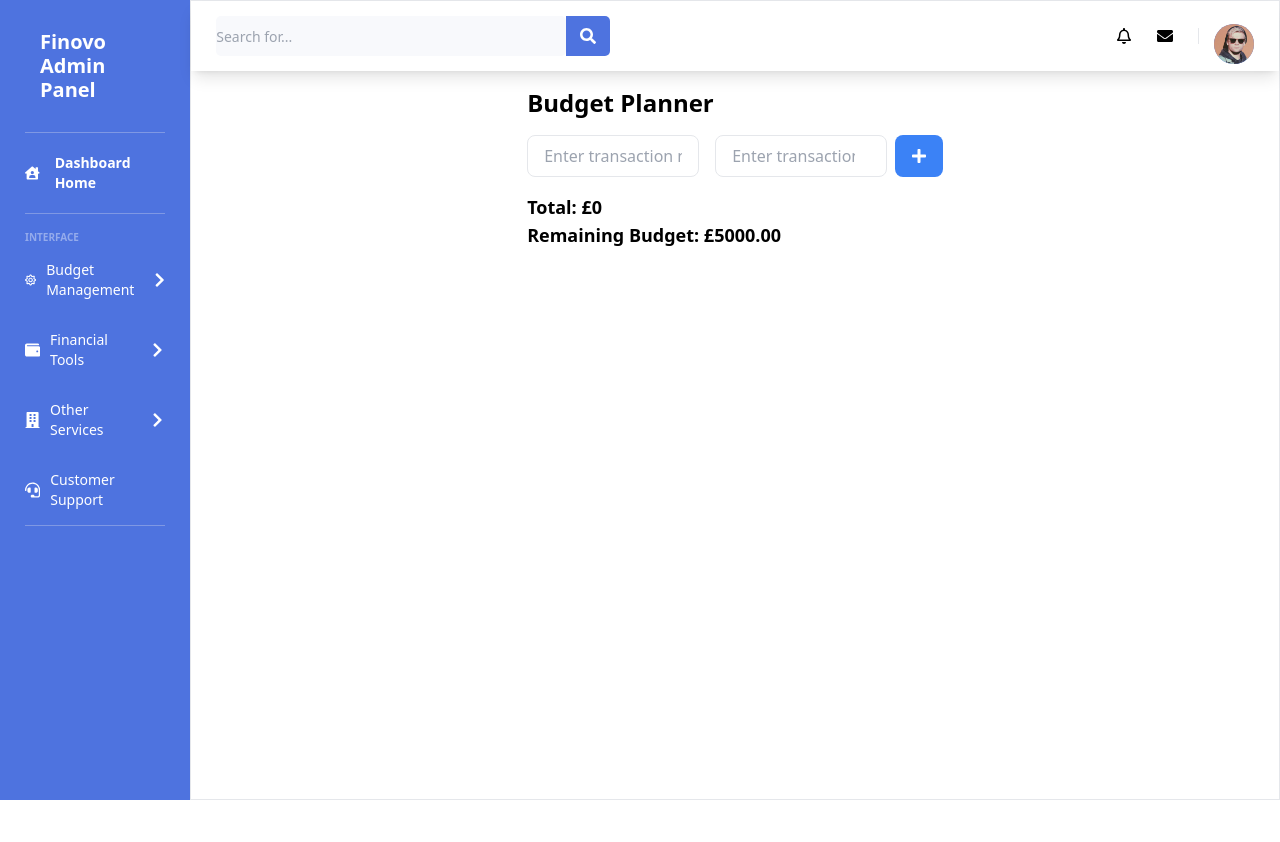
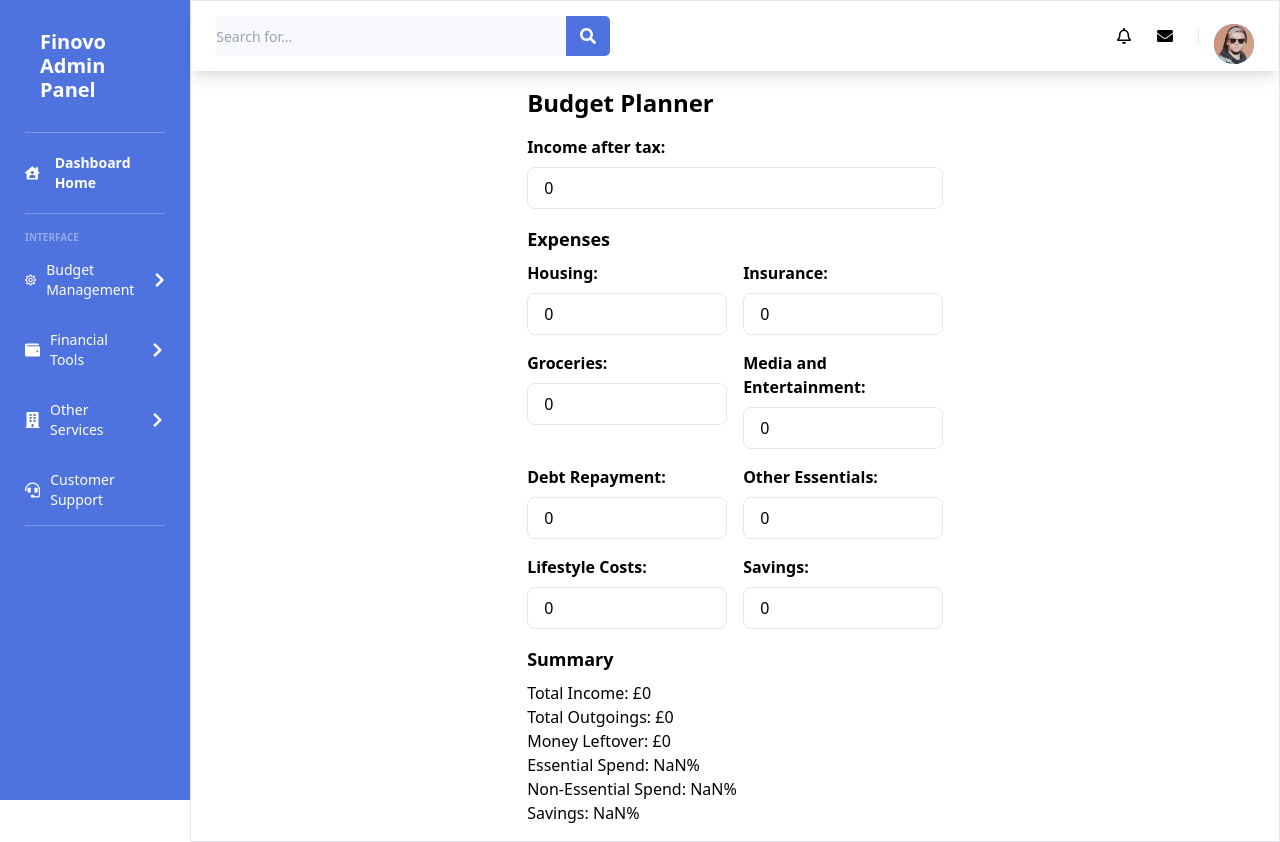
Before and after one commit to AlDBanda/Dashboard, a React (Vite) app in the folder finovo/: page /budget-planner in a window 1280 px wide. Before the commit the page ends 800 px from the top, so only its background shows below. Built offline with nearby package versions, Linux system fonts and the light colour scheme.

Commit message:
'Budget planner updated'

```diff
--- a/finovo/src/Pages/BudgetPlanner.jsx
+++ b/finovo/src/Pages/BudgetPlanner.jsx
@@ -1,98 +1,156 @@
 import React, { useState } from 'react';
-import { FaPlus, FaTrash } from 'react-icons/fa';
+
 
 const BudgetPlanner = () => {
-  const [transactions, setTransactions] = useState([]);
-  const [newTransactionName, setNewTransactionName] = useState('');
-  const [newTransactionAmount, setNewTransactionAmount] = useState('');
+  const [income, setIncome] = useState(0);
+  const [housing, setHousing] = useState(0);
+  const [insurance, setInsurance] = useState(0);
+  const [groceries, setGroceries] = useState(0);
+  const [media, setMedia] = useState(0);
+  const [debtRepayment, setDebtRepayment] = useState(0);
+  const [otherEssentials, setOtherEssentials] = useState(0);
+  const [lifestyleCosts, setLifestyleCosts] = useState(0);
+  const [savings, setSavings] = useState(0);
 
-  const handleAddTransaction = () => {
-    if (newTransactionName !== '' && newTransactionAmount !== '') {
-      const newTransaction = {
-        name: newTransactionName,
-        amount: parseFloat(newTransactionAmount),
-      };
-
-      const updatedTransactions = [...transactions, newTransaction];
-      setTransactions(updatedTransactions);
-
-      setNewTransactionName('');
-      setNewTransactionAmount('');
-    }
+  const calculateTotalOutgoings = () => {
+    return (
+      housing +
+      insurance +
+      groceries +
+      media +
+      debtRepayment +
+      otherEssentials +
+      lifestyleCosts
+    );
   };
 
-  const handleDeleteTransaction = (index) => {
-    const updatedTransactions = [...transactions];
-    updatedTransactions.splice(index, 1);
-    setTransactions(updatedTransactions);
+  const calculateMoneyLeftover = () => {
+    return income - calculateTotalOutgoings();
   };
 
-  const calculateTotal = () => {
-    return transactions.reduce((total, transaction) => total + transaction.amount, 0);
+  const calculatePercentage = (amount, total) => {
+    return ((amount / total) * 100).toFixed(2);
   };
 
-  const calculateRemainingBudget = () => {
-    const totalSpent = calculateTotal();
-    return totalSpent.toFixed(2);
+  const calculateEssentialSpendPercentage = () => {
+    const essentials = housing + insurance + groceries;
+    return calculatePercentage(essentials, income);
   };
 
-  const calculateBudgetLimit = () => {
-    const budgetLimit = 5000; // Set your budget limit here
-    const remainingBudget = budgetLimit - calculateTotal();
-    return remainingBudget.toFixed(2);
+  const calculateNonEssentialSpendPercentage = () => {
+    const nonEssentials = media + lifestyleCosts;
+    return calculatePercentage(nonEssentials, income);
+  };
+
+  const calculateSavingsPercentage = () => {
+    const savingsPercentage = savings + debtRepayment;
+    return calculatePercentage(savingsPercentage, income);
   };
 
   return (
     <div className="max-w-md mx-auto p-4">
       <h2 className="text-2xl font-bold mb-4">Budget Planner</h2>
 
-      <div className="flex mb-4">
-        <input
-          type="text"
-          className="w-1/2 px-4 py-2 mr-2 rounded-lg border focus:outline-none"
-          placeholder="Enter transaction name"
-          value={newTransactionName}
-          onChange={(e) => setNewTransactionName(e.target.value)}
-        />
+      <div className="mb-4">
+        <label className="block font-bold mb-2">Income after tax:</label>
         <input
           type="number"
-          className="w-1/2 px-4 py-2 ml-2 rounded-lg border focus:outline-none"
-          placeholder="Enter transaction amount"
-          value={newTransactionAmount}
-          onChange={(e) => setNewTransactionAmount(e.target.value)}
+          className="w-full px-4 py-2 rounded-lg border focus:outline-none"
+          value={income}
+          onChange={(e) => setIncome(parseFloat(e.target.value))}
         />
-        <button
-          className="ml-2 px-4 py-2 bg-blue-500 text-white rounded-lg hover:bg-blue-600 focus:outline-none"
-          onClick={handleAddTransaction}
-        >
-          <FaPlus />
-        </button>
       </div>
 
-      <ul className="space-y-2">
-        {transactions.map((transaction, index) => (
-          <li
-            key={index}
-            className="flex items-center justify-between px-4 py-2 bg-gray-100 rounded-lg"
-          >
-            <span>{transaction.name}</span>
-            <span>${transaction.amount}</span>
-            <button
-              className="text-red-500 hover:text-red-600 focus:outline-none"
-              onClick={() => handleDeleteTransaction(index)}
-            >
-              <FaTrash />
-            </button>
-          </li>
-        ))}
-      </ul>
+      <h3 className="text-lg font-bold mb-2">Expenses</h3>
+
+      <div className="grid grid-cols-2 gap-4 mb-4">
+        <div>
+          <label className="block font-bold mb-2">Housing:</label>
+          <input
+            type="number"
+            className="w-full px-4 py-2 rounded-lg border focus:outline-none"
+            value={housing}
+            onChange={(e) => setHousing(parseFloat(e.target.value))}
+          />
+        </div>
+        <div>
+          <label className="block font-bold mb-2">Insurance:</label>
+          <input
+            type="number"
+            className="w-full px-4 py-2 rounded-lg border focus:outline-none"
+            value={insurance}
+            onChange={(e) => setInsurance(parseFloat(e.target.value))}
+          />
+        </div>
+        <div>
+          <label className="block font-bold mb-2">Groceries:</label>
+          <input
+            type="number"
+            className="w-full px-4 py-2 rounded-lg border focus:outline-none"
+            value={groceries}
+            onChange={(e) => setGroceries(parseFloat(e.target.value))}
+          />
+        </div>
+        <div>
+          <label className="block font-bold mb-2">Media and Entertainment:</label>
+          <input
+            type="number"
+            className="w-full px-4 py-2 rounded-lg border focus:outline-none"
+            value={media}
+            onChange={(e) => setMedia(parseFloat(e.target.value))}
+          />
+        </div>
+        <div>
+          <label className="block font-bold mb-2">Debt Repayment:</label>
+          <input
+            type="number"
+            className="w-full px-4 py-2 rounded-lg border focus:outline-none"
+            value={debtRepayment}
+            onChange={(e) => setDebtRepayment(parseFloat(e.target.value))}
+          />
+        </div>
+        <div>
+          <label className="block font-bold mb-2">Other Essentials:</label>
+          <input
+            type="number"
+            className="w-full px-4 py-2 rounded-lg border focus:outline-none"
+            value={otherEssentials}
+            onChange={(e) => setOtherEssentials(parseFloat(e.target.value))}
+          />
+        </div>
+        <div>
+          <label className="block font-bold mb-2">Lifestyle Costs:</label>
+          <input
+            type="number"
+            className="w-full px-4 py-2 rounded-lg border focus:outline-none"
+            value={lifestyleCosts}
+            onChange={(e) => setLifestyleCosts(parseFloat(e.target.value))}
+          />
+        </div>
+        <div>
+          <label className="block font-bold mb-2">Savings:</label>
+          <input
+            type="number"
+            className="w-full px-4 py-2 rounded-lg border focus:outline-none"
+            value={savings}
+            onChange={(e) => setSavings(parseFloat(e.target.value))}
+          />
+        </div>
+      </div>
 
       <div className="mt-4">
-        <p className="text-lg font-bold">Total: £{calculateTotal()}</p>
-        <p className="text-lg font-bold">Remaining Budget: £{calculateBudgetLimit()}</p>
+        <h3 className="text-lg font-bold mb-2">Summary</h3>
+        <p>Total Income: £{income}</p>
+        <p>Total Outgoings: £{calculateTotalOutgoings()}</p>
+        <p>Money Leftover: £{calculateMoneyLeftover()}</p>
+        <p>Essential Spend: {calculateEssentialSpendPercentage()}%</p>
+        <p>Non-Essential Spend: {calculateNonEssentialSpendPercentage()}%</p>
+        <p>Savings: {calculateSavingsPercentage()}%</p>
       </div>
     </div>
   );
 };
 
+
+
 export default BudgetPlanner;
```
